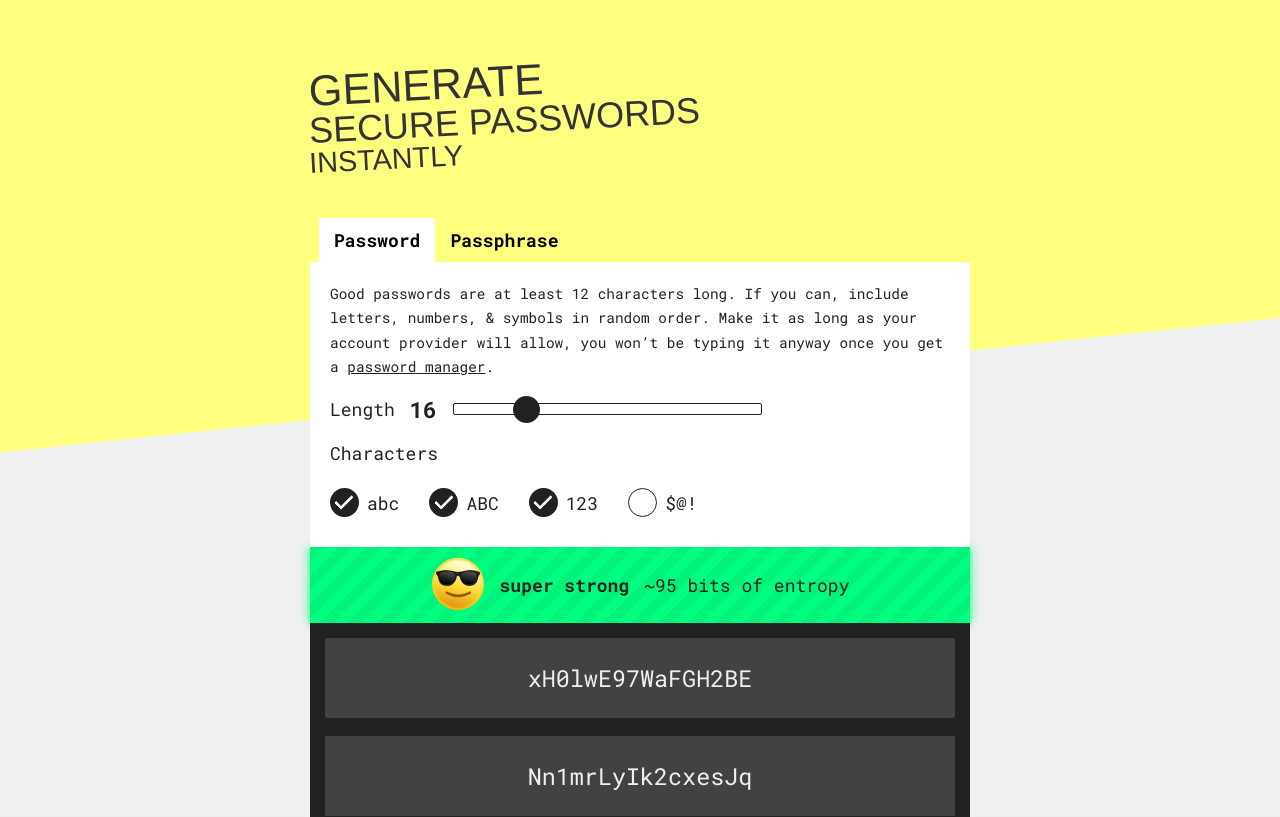
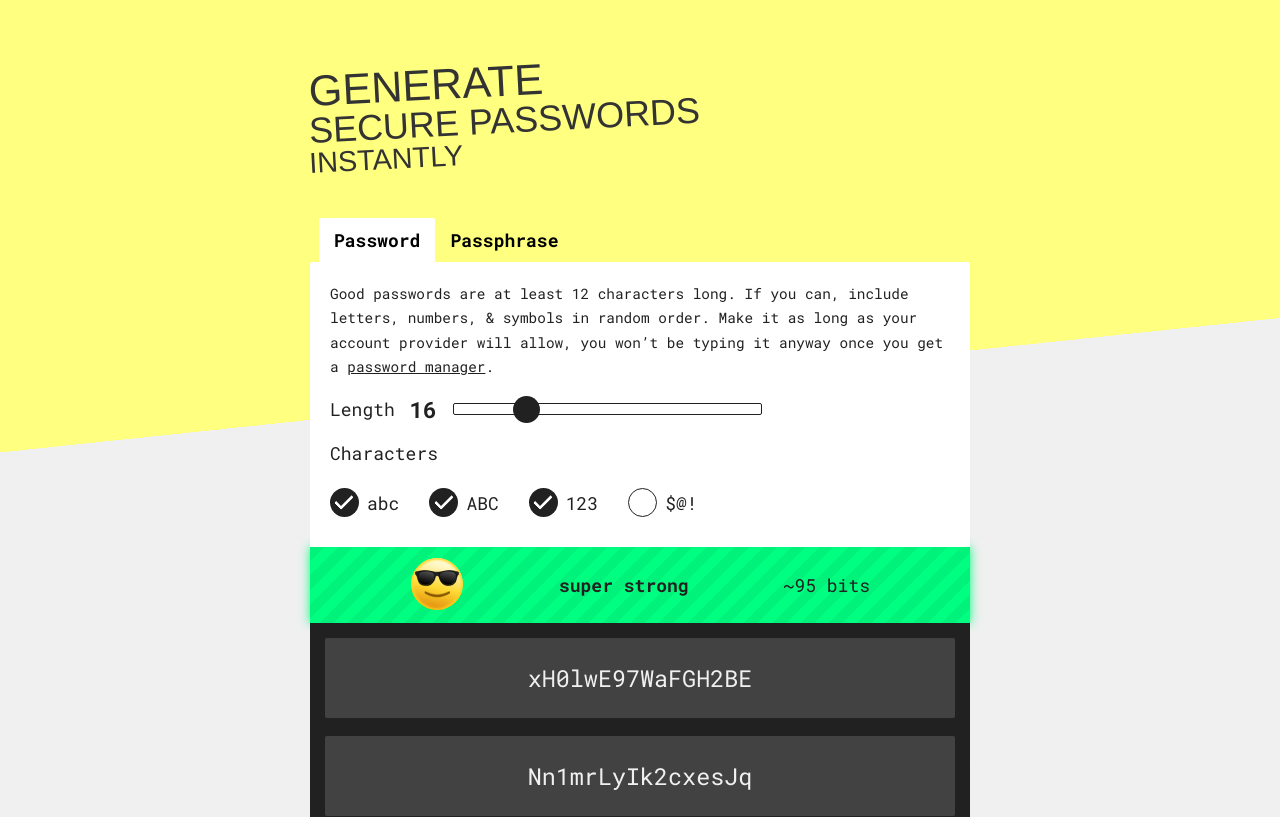
Before and after one commit to murbar/password-generator, a React (Create React App) app: page / in a window 1280 px wide. Shown: the top 817 px of the page. Built offline with nearby package versions, Linux system fonts and the light colour scheme; a web font is replaced by a local one.

Commit message:
Clean up view logic

```diff
--- a/src/components/Meter.js
+++ b/src/components/Meter.js
@@ -1,8 +1,9 @@
 import React from 'react';
-import styled, { withTheme } from 'styled-components';
+import styled from 'styled-components';
+import { animated, useSpring } from 'react-spring';
 import config from 'config';
-import { animated, useSpring } from 'react-spring';
 import { media } from 'styles/helpers';
+import useTheme from 'hooks/useTheme';
 import { ReactComponent as CoolFace } from 'images/cool.svg';
 import { ReactComponent as HappyFace } from 'images/smile.svg';
 import { ReactComponent as NervousFace } from 'images/eek.svg';
@@ -10,7 +11,7 @@ import { ReactComponent as NervousFace } from 'images/eek.svg';
 const Styles = styled.div`
   display: flex;
   align-items: center;
-  justify-content: center;
+  justify-content: space-evenly;
   margin: 0 -2rem;
   padding: 1rem 0.5rem;
   line-height: 1;
@@ -23,16 +24,13 @@ const Styles = styled.div`
     hsla(0, 0%, 0%, 0.05) 2rem
   );
   cursor: default;
-  span:first-child {
+  span:nth-child(1) {
     svg {
       height: 3em;
     }
   }
   span:nth-child(2) {
-    margin: 0 1.5rem;
     font-weight: bold;
-  }
-  span:nth-child(3) {
   }
   ${media.tablet`
     font-size: 1em;
@@ -42,35 +40,36 @@ const Styles = styled.div`
 
 const Animated = animated(Styles);
 
-function Meter({ entropy, theme }) {
-  const { strengthsEnum } = config;
-  const getStrength = bits => {
-    if (bits <= 45) return strengthsEnum.OK;
-    if (bits > 45 && bits <= 60) return strengthsEnum.GOOD;
-    if (bits > 60) return strengthsEnum.STRONG;
-  };
+const { strengthsEnum } = config;
+const strengthGlyphs = {
+  [strengthsEnum.OK]: <NervousFace />,
+  [strengthsEnum.GOOD]: <HappyFace />,
+  [strengthsEnum.STRONG]: <CoolFace />
+};
+
+const getStrength = bits => {
+  if (bits <= 45) return strengthsEnum.OK;
+  if (bits > 45 && bits <= 60) return strengthsEnum.GOOD;
+  return strengthsEnum.STRONG;
+};
+
+export default function Meter({ entropy }) {
+  const theme = useTheme();
   const strength = getStrength(entropy);
-  const emoji =
-    strength === strengthsEnum.OK ? (
-      <NervousFace />
-    ) : strength === strengthsEnum.GOOD ? (
-      <HappyFace />
-    ) : (
-      <CoolFace />
-    );
+  const emoji = strengthGlyphs[strength];
   const backgroundSpring = useSpring({
     config: { duration: 400 },
     backgroundColor: theme.meterColors[strength],
     boxShadow: `0 0 1rem ${theme.meterColors[strength]}`
   });
 
+  entropy = Math.round(entropy);
+
   return (
     <Animated style={backgroundSpring}>
       <span aria-label={strength}>{emoji}</span>
       <span>{strength}</span>
-      <span>~{Math.round(entropy)} bits of entropy</span>
+      <span title={`About ${entropy} bits of entropy`}>~{entropy} bits</span>
     </Animated>
   );
 }
-
-export default withTheme(Meter);
```
